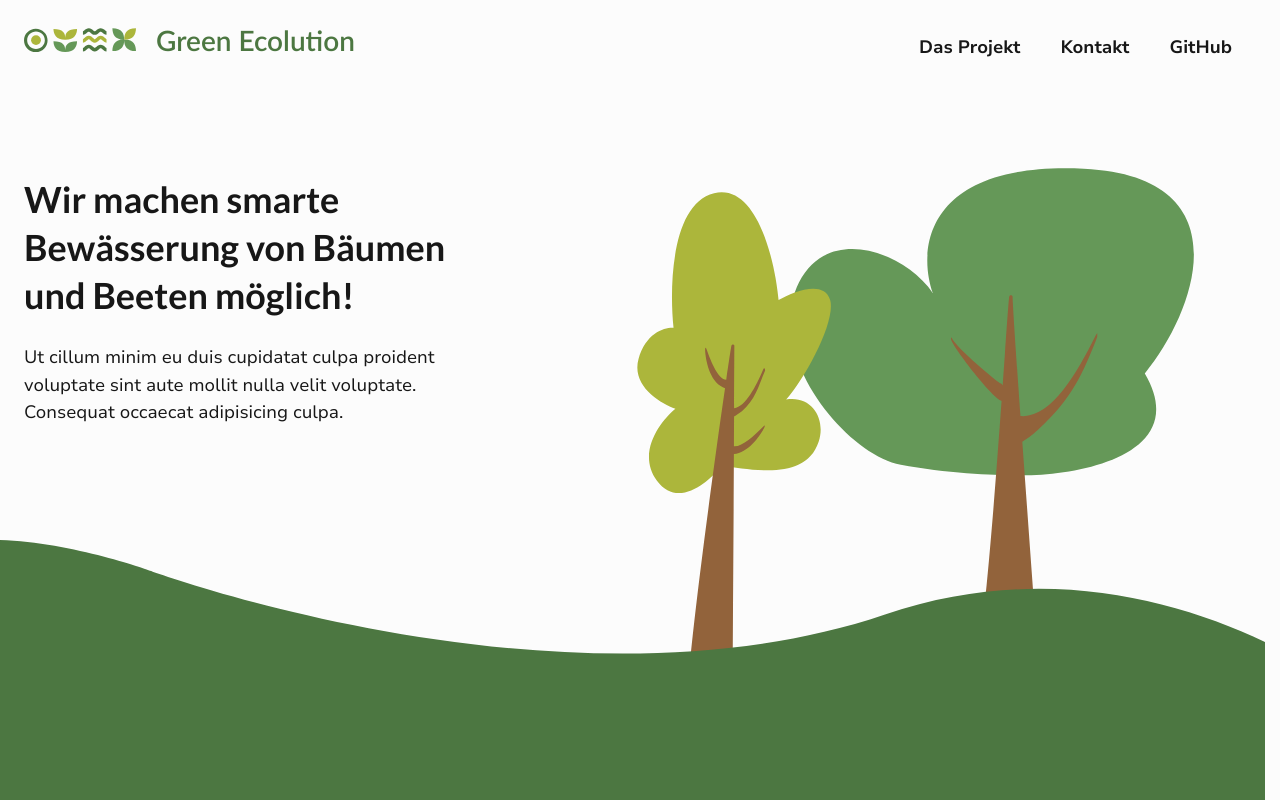
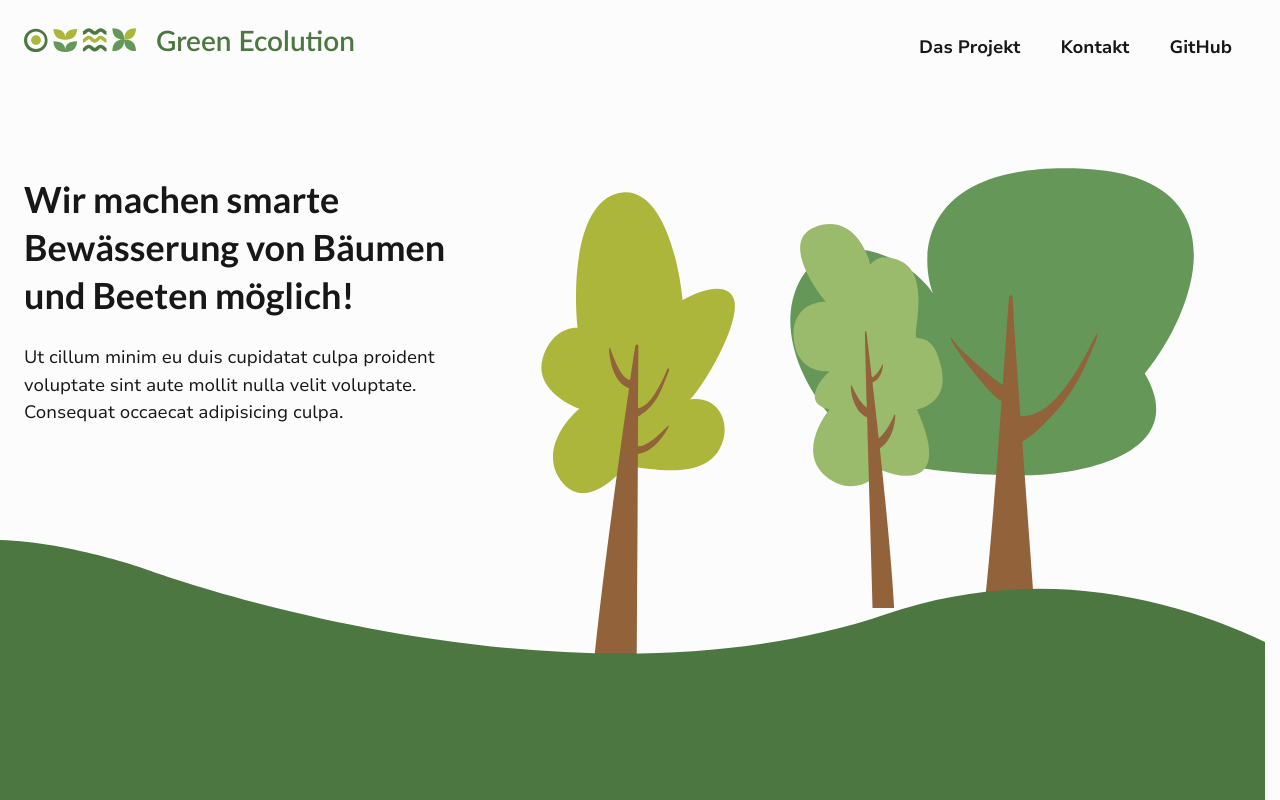
Before and after one commit to green-ecolution/project-website, a React (Vite) app: page / in a window 1280 px wide. Shown: the top 800 px of the page. Built offline with nearby package versions, Linux system fonts and the light colour scheme.

Commit message:
feat: add third tree

```diff
--- a/src/tsx/components/sections/HomepageDevider.tsx
+++ b/src/tsx/components/sections/HomepageDevider.tsx
@@ -1,6 +1,6 @@
 function HomepageDevider() {
     return (
-        <figure className="overflow-hidden absolute -left-[50%] -bottom-80 sm:-bottom-80 sm:-left-[20%] md:-left-[10%] 2xl:left-auto">
+        <figure className="overflow-hidden absolute -left-[50%] -z-10 -bottom-80 sm:-bottom-80 sm:-left-[20%] md:-left-[10%] 2xl:left-auto">
             <svg className="w-[140%] sm:block sm:w-[140%] md:w-[120%] 2xl:w-screen" aria-hidden="true" width="1704" height="586" viewBox="0 0 1704 586" fill="none" xmlns="http://www.w3.org/2000/svg">
                 <path d="M1031.72 76.1851C706.589 186.685 283.923 32.185 283.923 32.185C283.923 32.185 38.9638 -57.8149 9.92366 63.1851C-26.0765 213.185 45.7064 407.588 238.265 386C546 351.5 655.924 301.185 1024.92 456.685C1282.92 565.409 1404.11 583.147 1475.42 585.685C1615.92 590.685 1710.41 504.185 1702.92 415.685C1695.43 327.185 1605.42 233.685 1564.92 198.185C1524.42 162.685 1303.54 -16.1987 1031.72 76.1851Z" fill="#4C7741"/>
             </svg>
--- a/src/tsx/components/sections/HomepageHero.tsx
+++ b/src/tsx/components/sections/HomepageHero.tsx
@@ -15,15 +15,22 @@ function HompageHero() {
             </div>
         </article>
 
-        <figure aria-hidden="true" className="absolute bottom-0 right-[5%] -z-10 xs:bottom-16 md:right-96 xl:bottom-32 2xl:right-[34rem] 3xl:right-[36%]">
-            <svg className="h-[50vh] md:h-[60vh]" width="324" height="801" viewBox="0 0 324 801" fill="none" xmlns="http://www.w3.org/2000/svg">
+        <figure aria-hidden="true" className="absolute bottom-0 right-[5%] -z-20 xs:bottom-16 md:right-96 lg:right-[30rem] xl:bottom-32 2xl:right-[40rem] 3xl:right-[40%]">
+            <svg className="h-[50vh] md:min-h-96 md:h-[60vh]" width="324" height="801" viewBox="0 0 324 801" fill="none" xmlns="http://www.w3.org/2000/svg">
                 <path d="M33.4181 481.664C67.8564 528.402 119.514 484.739 141.038 457.065C192.285 462.19 280.993 483.713 303.268 416.887C315.618 379.838 293.139 339.044 249.066 346.218C281.864 309.32 332.293 214.768 322.454 180.329C312.614 145.891 260.957 165.98 236.358 180.329C230.208 113.707 200.075 -15.2312 128.738 1.98791C57.4018 19.2071 53.9169 158.805 61.0916 226.452C46.7423 225.427 14.9689 234.446 2.66948 278.724C-9.62992 323.002 38.5428 352.521 64.1665 361.745C39.5677 382.244 -1.02025 434.927 33.4181 481.664Z" fill="#ACB63B"/>
                 <path fill-rule="evenodd" clip-rule="evenodd" d="M149.048 313.324C154.096 278.662 157.415 257.124 157.799 256.224C159.405 252.464 162.616 255.123 162.616 256.224C162.616 263.842 162.442 304.665 162.184 360.812C181.536 358.337 198.371 324.751 210.49 296.729C212.641 291.756 213.928 294.723 213.928 297.894C212.066 302.005 210.279 306.679 208.37 311.675L208.37 311.675C200.722 331.679 191.101 356.847 166.81 371.741C165.135 372.768 163.574 373.694 162.12 374.524C162.048 390.231 161.969 406.94 161.887 424.306C174.559 425.798 194.908 407.238 210.957 391.133C213.944 388.136 213.707 390.65 212.626 392.949C205.378 407.198 185.396 435.187 161.827 437.162C161.076 595.762 160.06 800.421 160.06 800.421H87.1445C98.9718 671.755 130.321 442.985 147.016 327.336C145.86 326.858 144.607 326.304 143.254 325.667C120.898 315.161 114.273 279.398 113.756 262.829C113.756 260.288 114.611 257.912 116.039 261.895C124.281 284.879 135.806 312.537 149.048 313.324Z" fill="#92633B"/>
             </svg>
         </figure>
 
-        <figure aria-hidden="true" className="hidden absolute -right-20 -z-20 bottom-16 md:block lg:bottom-32 xl:bottom-48 2xl:right-28 2xl:bottom-28 3xl:right-[12%]">
-            <svg className="h-[55vh]" width="736" height="801" viewBox="0 0 736 801" fill="none" xmlns="http://www.w3.org/2000/svg">
+        <figure aria-hidden="true" className="hidden absolute right-64 -z-10 bottom-28 lg:block xl:bottom-48 2xl:right-[28rem] 2xl:bottom-28 3xl:right-[30%]">
+            <svg className="h-[40vh] md:min-h-96" aria-hidden="true" width="312" height="800" viewBox="0 0 312 800" fill="none" xmlns="http://www.w3.org/2000/svg">
+                <path d="M257.804 386.319C327.581 539.829 238.698 535.012 185.534 513.414C168.09 535.011 120.242 567.74 68.4077 525.874C16.5731 484.007 51.7941 415.393 75.8839 386.319C20.062 374.357 52.6248 328.171 75.8839 306.573C52.6248 309.065 5.10962 298.599 1.12234 236.796C-2.86493 174.993 44.3179 161.204 68.4077 162.034C32.6883 119.669 -21.3061 28.9588 48.4713 5.03508C118.249 -18.8886 152.307 48.2307 160.614 84.7808C176.563 64.8444 200.486 68.1671 210.455 72.3205C295.184 92.257 245.343 234.304 257.804 236.796C270.264 239.288 297.676 236.796 310.137 306.573C320.105 362.395 279.401 382.996 257.804 386.319Z" fill="#99BB6B"/>
+                <path fill-rule="evenodd" clip-rule="evenodd" d="M164.059 319.373C157.538 263.377 152.941 226.439 152.639 225.23C151.651 221.279 149.675 224.073 149.675 225.23C149.675 235.218 151.369 299.83 153.652 382.374C146.069 378.808 132.248 360.124 122.842 338.064C121.088 333.952 120.039 336.405 120.039 339.027C120.658 355.704 128.404 391.217 154.225 403.037C158.931 572.154 165.598 800 165.598 800H210.455C205.784 713.183 193.009 582.364 180.65 467.449C204.815 452.755 212.268 417.574 212.897 400.537C212.897 397.696 211.767 395.038 209.879 399.493C200.412 421.827 186.794 440.966 178.386 446.53C173.735 403.811 169.218 363.903 165.3 330.063C181.891 323.871 186.825 303.591 187.213 294.158C187.213 292.701 186.567 291.338 185.488 293.623C178.952 307.46 168.954 318.906 164.927 318.573C164.642 318.832 164.352 319.099 164.059 319.373Z" fill="#92633B"/>
+            </svg>
+        </figure>
+
+        <figure aria-hidden="true" className="hidden absolute -right-20 -z-30 bottom-16 md:block lg:bottom-32 xl:bottom-48 2xl:right-28 2xl:bottom-28 3xl:right-[12%]">
+            <svg className="h-[55vh] md:min-h-96" width="736" height="801" viewBox="0 0 736 801" fill="none" xmlns="http://www.w3.org/2000/svg">
                 <path d="M646.186 374.152C736.103 527.012 510.428 562.802 408.83 559.276C372.908 559.276 281.227 555.441 201.888 540.103C102.715 520.929 -48.6902 339.772 16.7644 208.202C69.128 102.946 208.941 151.783 260.07 227.375C231.861 146.273 247.376 -12.4924 535.111 1.25964C822.847 15.0117 744.037 254.042 646.186 374.152Z" fill="#659858"/>
                 <path fill-rule="evenodd" clip-rule="evenodd" d="M391.502 338.253L391.502 338.256V338.256C390.255 355.927 388.89 375.255 387.429 395.771C386.545 394.425 385.656 393.282 384.804 392.426C380.424 392.826 302.22 326.659 295.112 309.989C293.938 307.237 293.236 308.879 293.236 310.634C293.661 322.083 366.434 416.449 384.804 423.708C385.011 423.79 385.214 423.867 385.413 423.939C376.573 546.912 364.843 701.871 353.955 800.421H445.194C445.194 800.421 433.753 645.989 423.15 498.188C430.903 493.785 440.407 486.761 451.806 476.454C513.955 420.256 533.789 373.313 559.574 307.854C559.574 306.545 559.619 305.34 559.657 304.315C559.824 299.778 559.861 298.768 555.336 307.854C521.817 375.162 474.311 456.8 419.812 451.472C412.025 342.016 405.466 246.176 405.466 233.849C405.466 232.703 401.448 229.935 399.438 233.849C398.781 235.131 395.854 276.602 391.502 338.253Z" fill="#92633B"/>
             </svg>
```
